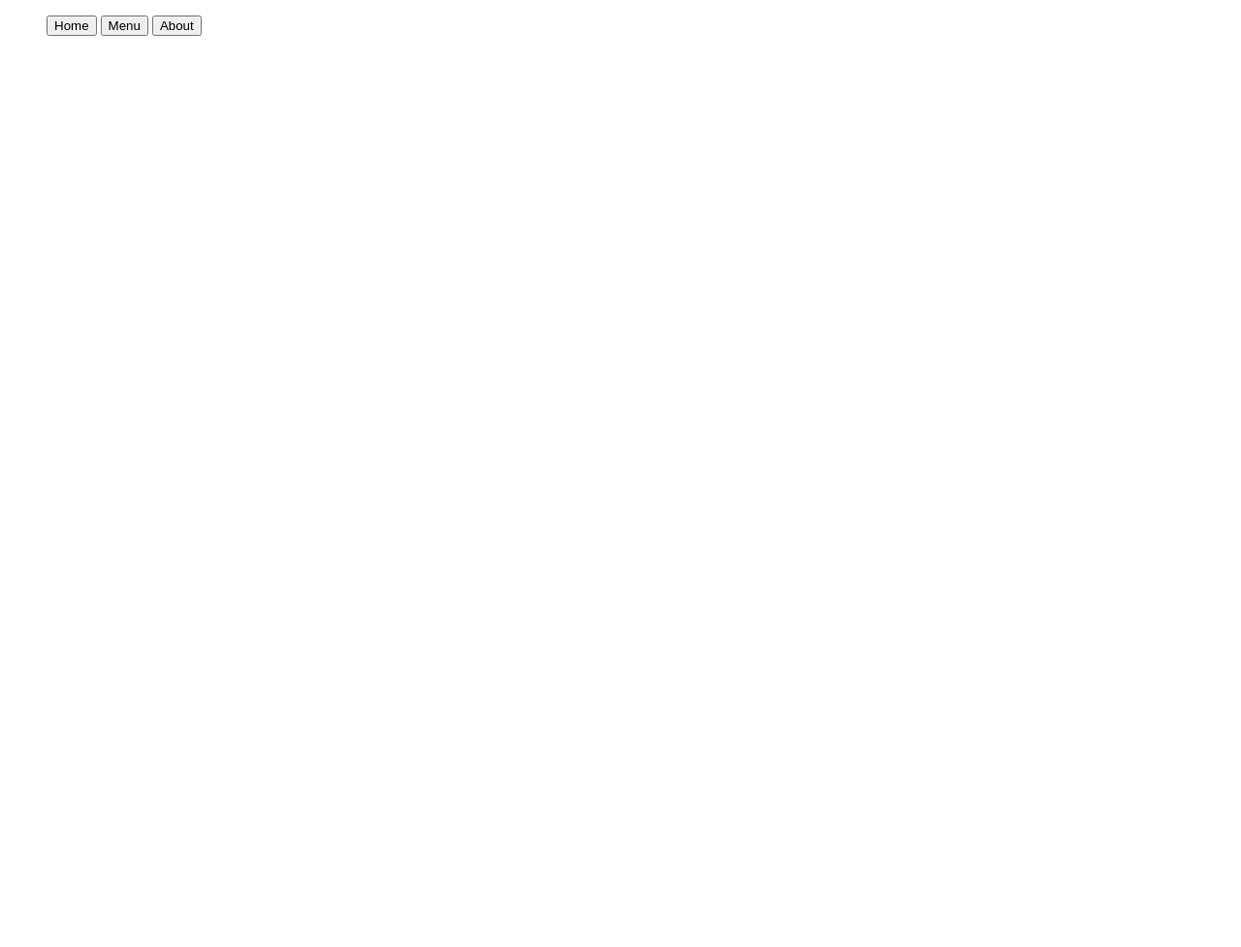
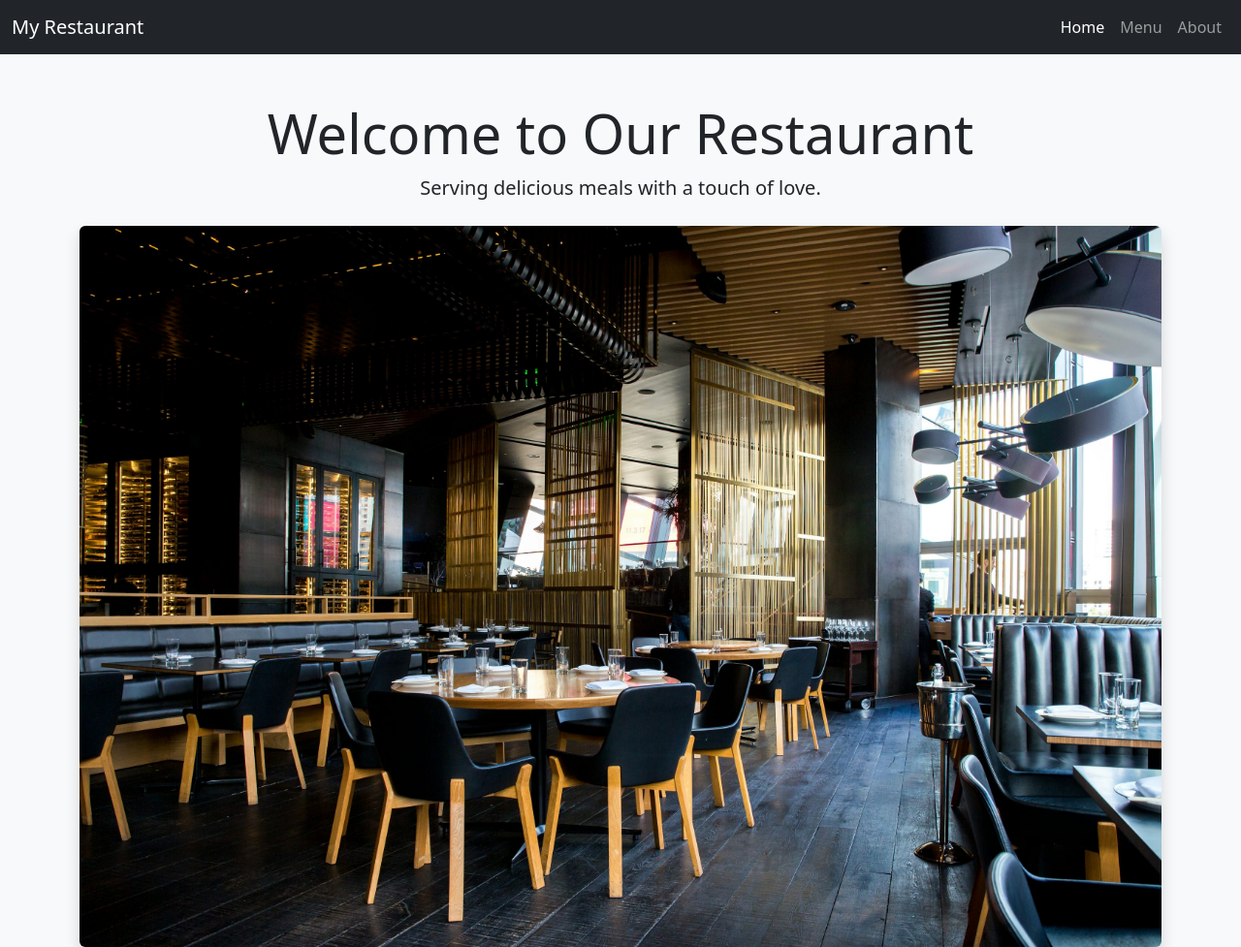
Before and after one commit to SoyabKarki/odin-restaurant-page, a website built with webpack: page src/template.html in a window 1280 px wide. Shown: the whole page at 97% size. Before the commit the page ends 800 px from the top, so only its background shows below. Built offline with nearby package versions, Linux system fonts and the light colour scheme.

Commit message:
Landing Page

```diff
--- a/src/template.html
+++ b/src/template.html
@@ -3,20 +3,33 @@
 <head>
     <meta charset="UTF-8">
     <meta name="viewport" content="width=device-width, initial-scale=1.0">
-    <title>Document</title>
+    <title>Restaurant</title>
+    <link href="https://cdn.jsdelivr.net/npm/bootstrap@5.3.3/dist/css/bootstrap.min.css" rel="stylesheet">
 </head>
 <body>
-    <header>
-        <nav>
-            <ul>
-                <button>Home</button>
-                <button>Menu</button>
-                <button>About</button>
-            </ul>
-        </nav>
-    </header>
-    <div id="content">
+<body class="bg-light">
+  <nav class="navbar navbar-expand-sm navbar-dark bg-dark">
+    <div class="container-fluid">
+      <a class="navbar-brand" href="#">My Restaurant</a>
+      <div class="collapse navbar-collapse">
+        <ul class="navbar-nav ms-auto">
+          <li class="nav-item"><a class="nav-link active" href="#">Home</a></li>
+          <li class="nav-item"><a class="nav-link" href="#">Menu</a></li>
+          <li class="nav-item"><a class="nav-link" href="#">About</a></li>
+        </ul>
+      </div>
+    </div>
+  </nav>
+  <div class="container mt-5">
+    <div class="text-center">
+      <h1 class="display-4">Welcome to Our Restaurant</h1>
+      <p class="lead">Serving delicious meals with a touch of love.</p>
+    </div>
+    <div class="text-center mt-4">
+      <img src="../images/restaurant.jpg" alt="Restaurant" class="img-fluid rounded shadow">
+    </div>
+  </div>
 
-    </div>
+  <script src="https://cdn.jsdelivr.net/npm/bootstrap@5.3.3/dist/js/bootstrap.bundle.min.js"></script>
 </body>
 </html>
```
Also changed, not shown: images/restaurant.jpg (added), 1 other file.
